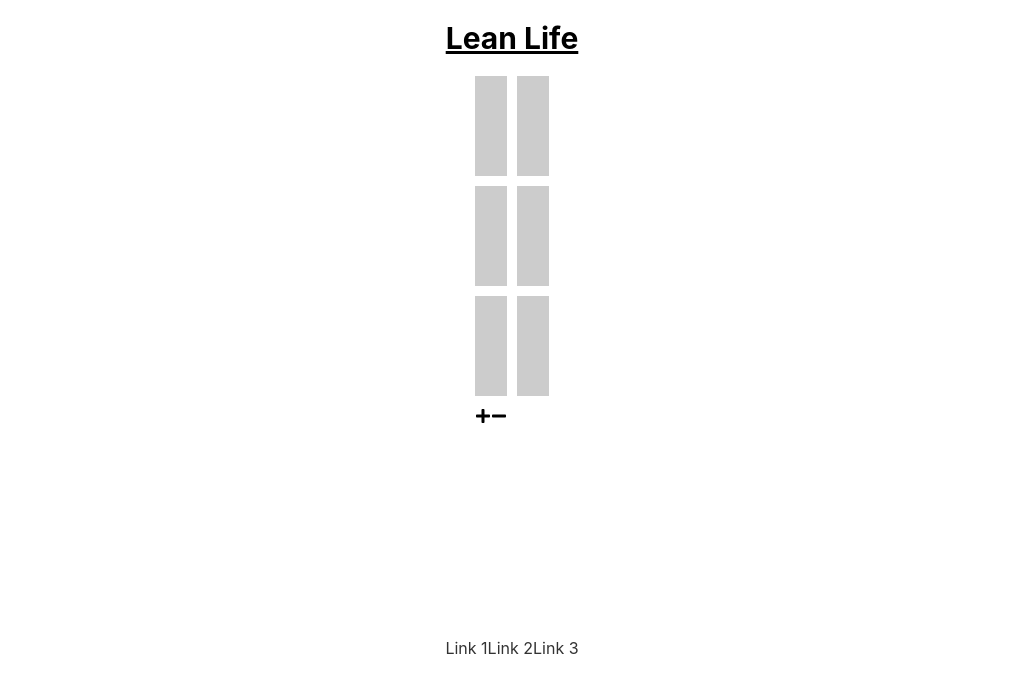
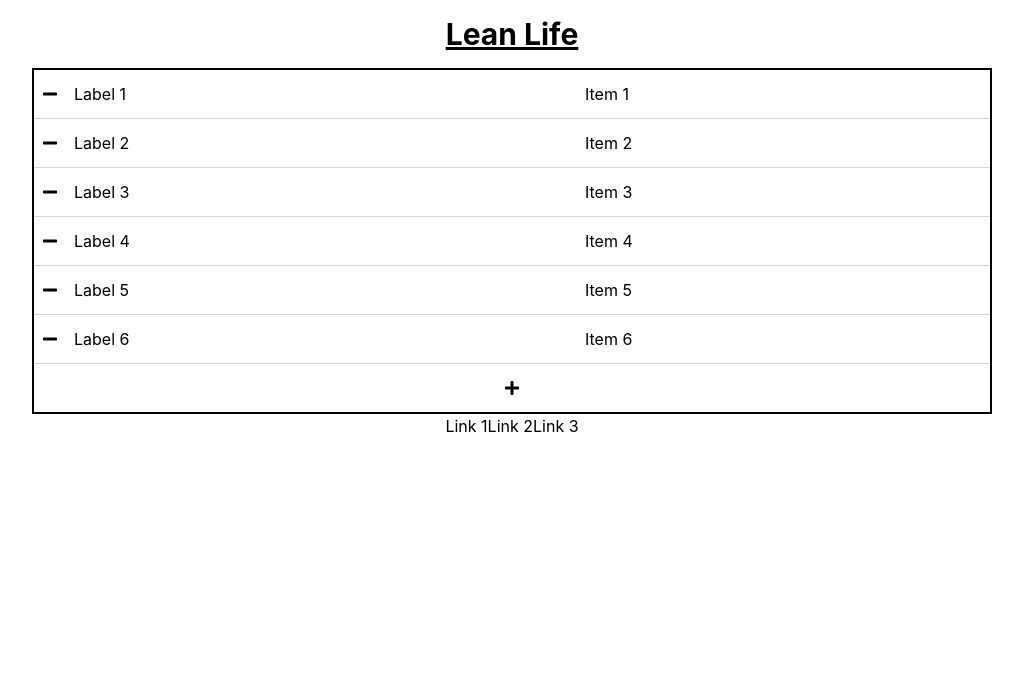
Before and after one commit to jnavarro30/lean-life, a React (Create React App) app: page / in a window 1280 px wide. Shown: the top 692 px of the page, without its empty margins (128-1151 px from the left). Built offline with nearby package versions, Linux system fonts and the light colour scheme.

Commit message:
adjust grid and inputs

```diff
--- a/src/components/Budget.tsx
+++ b/src/components/Budget.tsx
@@ -1,12 +1,11 @@
 import React, { useState } from 'react';
-import '../styles/budget.css';
 import Footer from './Footer';
 import BudgetGrid from './BudgetGrid';
 
 function Budget(): JSX.Element {
   return (
-    <div className="container">
-      <header>
+    <div className="container flex flex-col items-center">
+      <header className="py-4">
         <h1 className="text-3xl font-bold underline">Lean Life</h1>
       </header>
       <BudgetGrid />
--- a/src/components/BudgetGrid.tsx
+++ b/src/components/BudgetGrid.tsx
@@ -1,30 +1,86 @@
-import React, { useState } from 'react';
-import { FaPlus, FaMinus } from 'react-icons/fa';
+import React, { useState, useRef, useEffect } from 'react';
+import { FaMinus, FaPlus } from 'react-icons/fa';
+
+interface RowData {
+    label: string;
+    item: string;
+}
 
 function BudgetGrid(): JSX.Element {
-    const [rowCount, setRowCount] = useState(6); // Initial number of rows
+    const [rows, setRows] = useState<RowData[]>([
+        { label: 'Label 1', item: 'Item 1' },
+        { label: 'Label 2', item: 'Item 2' },
+        { label: 'Label 3', item: 'Item 3' },
+        { label: 'Label 4', item: 'Item 4' },
+        { label: 'Label 5', item: 'Item 5' },
+        { label: 'Label 6', item: 'Item 6' }
+    ]);
+
+    const labelRefs = useRef<Array<HTMLInputElement | null>>([]);
+    const itemRefs = useRef<Array<HTMLInputElement | null>>([]);
+
+    useEffect(() => {
+        labelRefs.current.forEach(input => {
+            if (input) input.style.width = `${input.scrollWidth}px`;
+        });
+        itemRefs.current.forEach(input => {
+            if (input) input.style.width = `${input.scrollWidth}px`;
+        });
+    }, [rows]);
+
+    const handleLabelChange = (index: number, value: string) => {
+        const newRows = [...rows];
+        newRows[index].label = value;
+        setRows(newRows);
+    };
+
+    const handleItemChange = (index: number, value: string) => {
+        const newRows = [...rows];
+        newRows[index].item = value;
+        setRows(newRows);
+    };
+
+    const deleteRow = (index: number) => {
+        setRows(rows => rows.filter((_, idx) => idx !== index));
+    };
 
     const addRow = () => {
-      setRowCount(rowCount + 2);
-    };
-
-    const removeRow = () => {
-      if (rowCount > 1) {
-        setRowCount(rowCount - 2);
-      }
+        const newRows = [...rows, { label: '', item: '' }];
+        setRows(newRows);
     };
 
     return (
-      <div className="grid">
-        {[...Array(rowCount)].map((_, index) => (
-          <div key={index} className="grid-item"></div>
-        ))}
-        <div>
-          <button onClick={addRow}><FaPlus /></button>
-          <button onClick={removeRow}><FaMinus /></button>
+        <div className="w-3/4 border-2 border-black">
+            {rows.map((row, index) => (
+                <div key={index} className="flex items-center py-2 border-b border-gray-300">
+                    <button onClick={() => deleteRow(index)} className="p-2 mr-2"><FaMinus /></button>
+                    <div className="flex flex-grow pr-2">
+                        <input
+                            type="text"
+                            value={row.label}
+                            onChange={(e) => handleLabelChange(index, e.target.value)}
+                            ref={el => labelRefs.current[index] = el}
+                            className="input-label outline-none w-full"
+                            placeholder="Label"
+                        />
+                    </div>
+                    <div className="flex flex-grow">
+                        <input
+                            type="text"
+                            value={row.item}
+                            onChange={(e) => handleItemChange(index, e.target.value)}
+                            ref={el => itemRefs.current[index] = el}
+                            className="input-item outline-none mr-1 w-full"
+                            placeholder="Item"
+                        />
+                    </div>
+                </div>
+            ))}
+            <div className="flex justify-center py-2">
+                <button onClick={addRow} className="p-2"><FaPlus /></button>
+            </div>
         </div>
-      </div>
     );
-  }
+}
 
-  export default BudgetGrid;
+export default BudgetGrid;
--- a/src/styles/budget.css
+++ /dev/null
@@ -1,32 +0,0 @@
-.container {
-    display: flex;
-    flex-direction: column;
-    align-items: center;
-  }
-
-  header {
-    padding: 20px 0;
-  }
-
-  .grid {
-    display: grid;
-    grid-template-columns: repeat(2, 1fr);
-    grid-template-rows: repeat(5, 1fr);
-    gap: 10px;
-  }
-
-  .grid-item {
-    background-color: #ccc;
-    height: 100px;
-  }
-
-  footer {
-    margin-top: 20px;
-    display: flex;
-    justify-content: space-around;
-  }
-
-  footer a {
-    text-decoration: none;
-    color: #333;
-  }
```
Also changed, not shown: src/App.tsx (+0 -17 lines).
